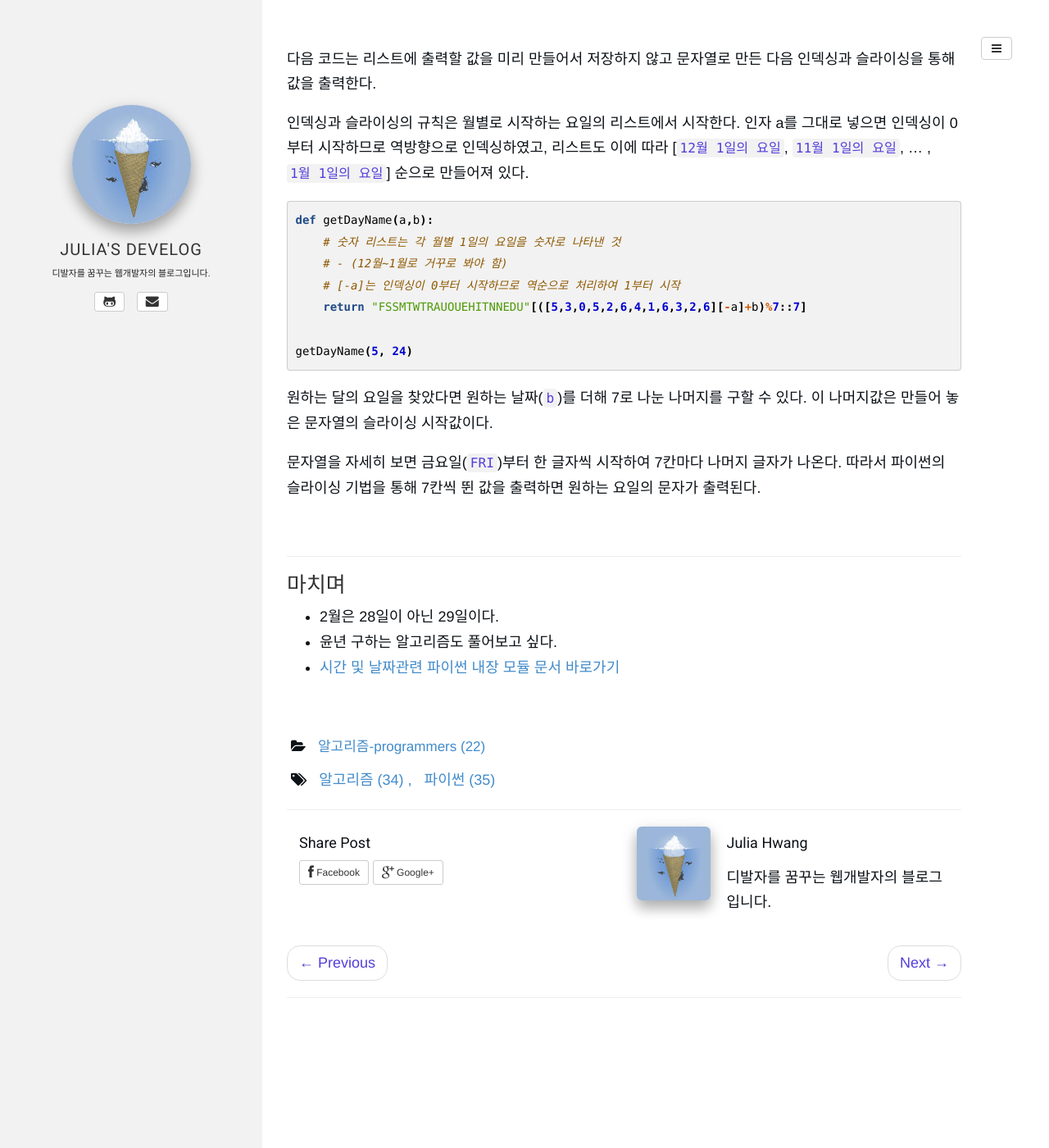
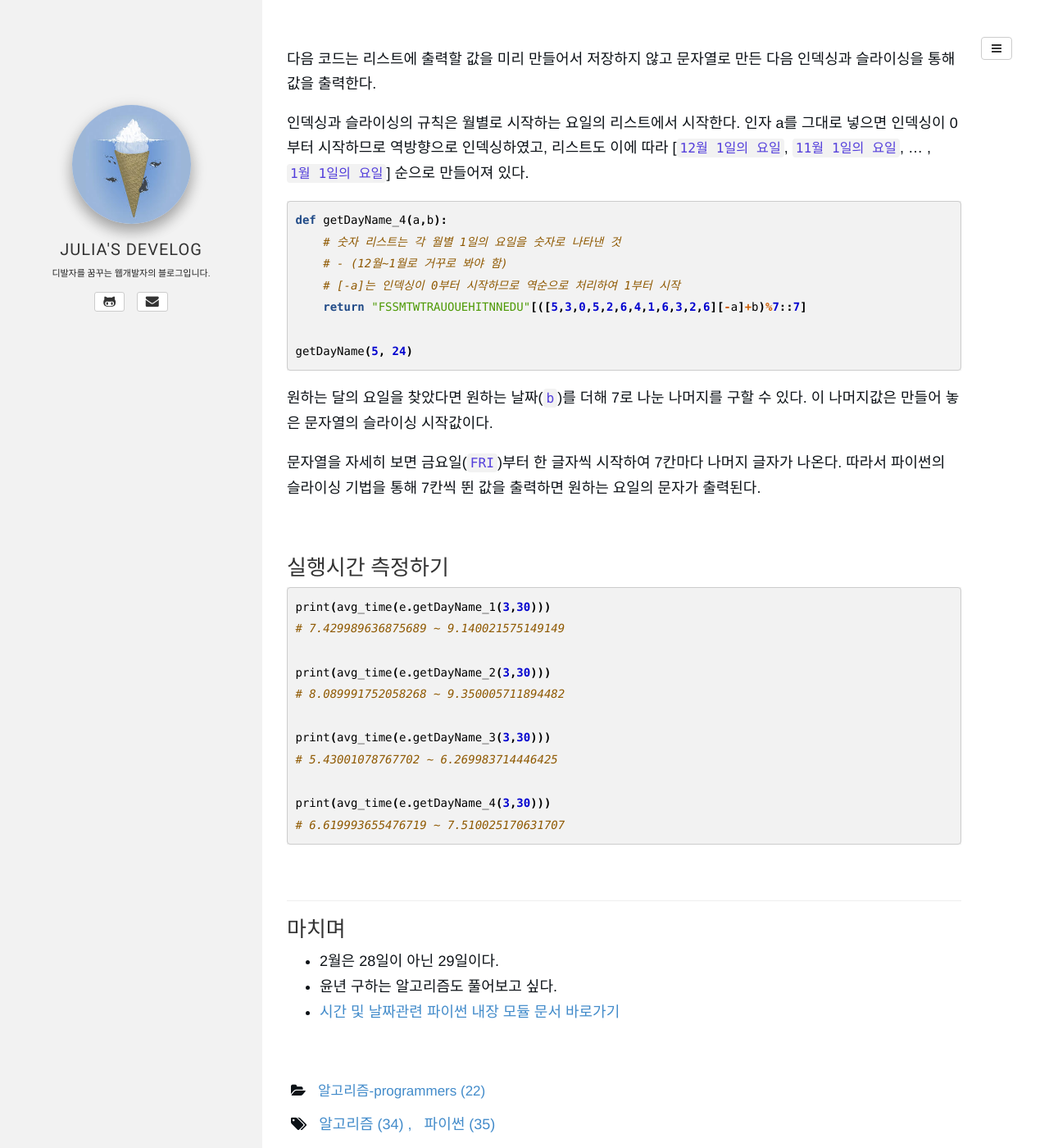
Before and after one commit to juliahwang/juliahwang.github.io, a Jekyll site: the page built from _posts/2017-11-01-level2. 2016년.md .md, in a window 1280 px wide and 1400 px high, scrolled down 2401 px. Shown: the whole window at 82% size. Built offline with Jekyll 4.4.1, drawn with Linux system fonts in a browser that asks for light colours; some web fonts are replaced; comment, search, counter and statistics services are not loaded; some of the changed text lies outside the part shown.

Commit message:
add runtime comparison

````diff
--- a/_posts/2017-11-01-level2. 2016년.md .md
+++ b/_posts/2017-11-01-level2. 2016년.md .md
@@ -22,7 +22,7 @@
 ```python
 # 2016년 1월 1일은 금요일
 
-def getDayName(a,b):
+def getDayName_1(a,b):
     day_name = ['FRI', 'SAT', 'SUN', 'MON', 'TUE', 'WED', 'THU']
     month_dict = {
         "1":31,
@@ -63,7 +63,7 @@
 
 ```python
 import datetime
-def getDayName(a,b):
+def getDayName_2(a,b):
     week = ["MON", "TUE", "WED", "THU", "FRI", "SAT", "SUN"]
     return week[datetime.date(2016, a, b).weekday()]
 
@@ -79,7 +79,7 @@
 ```python
 import time, datetime
 
-def getDayName(a,b):
+def getDayName_3(a,b):
     t = datetime.date(2016,a,b)
     week = ['MON','TUE','WED','THU','FRI','SAT','SUN']
 
@@ -97,7 +97,7 @@
 인덱싱과 슬라이싱의 규칙은 월별로 시작하는 요일의 리스트에서 시작한다. 인자 a를 그대로 넣으면 인덱싱이 0부터 시작하므로 역방향으로 인덱싱하였고, 리스트도 이에 따라 [`12월 1일의 요일`, `11월 1일의 요일`, ... , `1월 1일의 요일`] 순으로 만들어져 있다.
 
 ```python
-def getDayName(a,b):
+def getDayName_4(a,b):
     # 숫자 리스트는 각 월별 1일의 요일을 숫자로 나타낸 것
     # - (12월~1월로 거꾸로 봐야 함)
     # [-a]는 인덱싱이 0부터 시작하므로 역순으로 처리하여 1부터 시작
@@ -112,6 +112,24 @@
 
 <br>
 
+## 실행시간 측정하기
+
+```python
+print(avg_time(e.getDayName_1(3,30)))
+# 7.429989636875689 ~ 9.140021575149149
+
+print(avg_time(e.getDayName_2(3,30)))
+# 8.089991752058268 ~ 9.350005711894482
+
+print(avg_time(e.getDayName_3(3,30)))
+# 5.43001078767702 ~ 6.269983714446425
+
+print(avg_time(e.getDayName_4(3,30)))
+# 6.619993655476719 ~ 7.510025170631707
+```
+
+<br>
+
 ---
 
 ## 마치며
````
